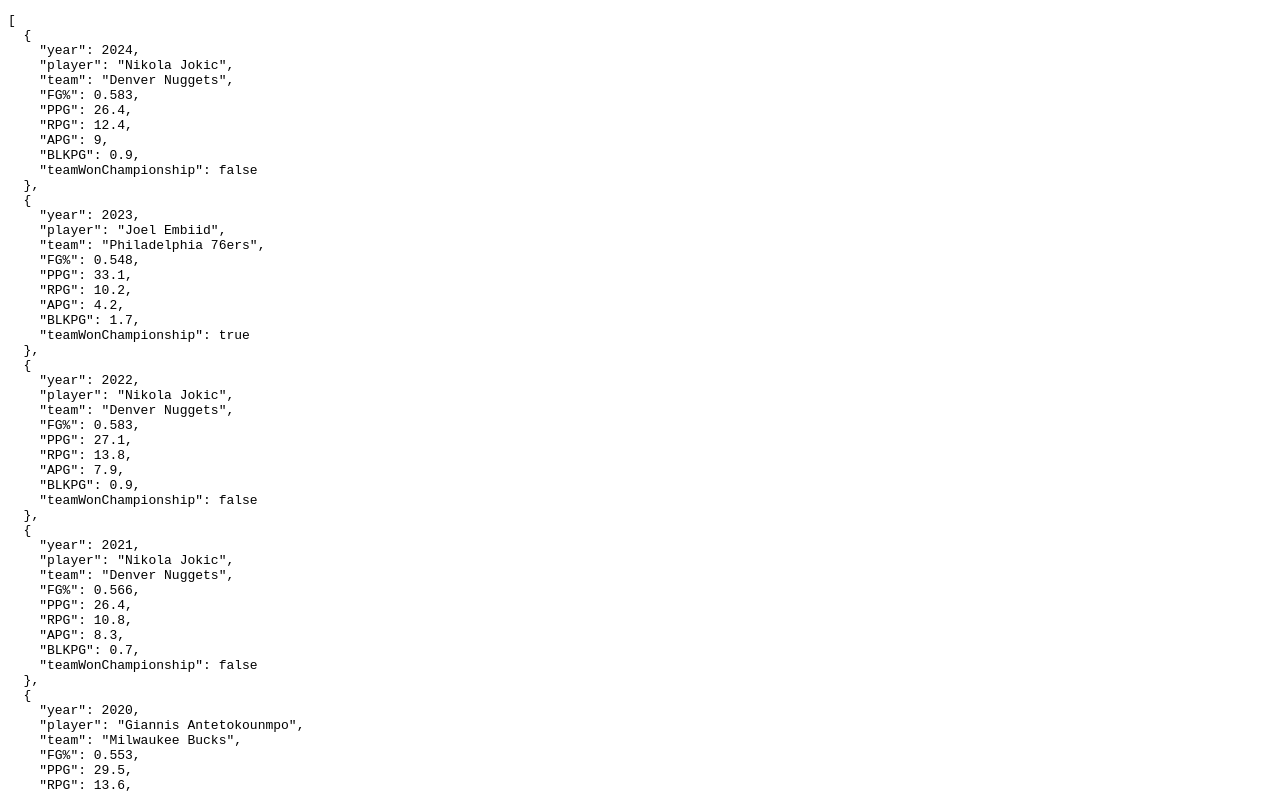
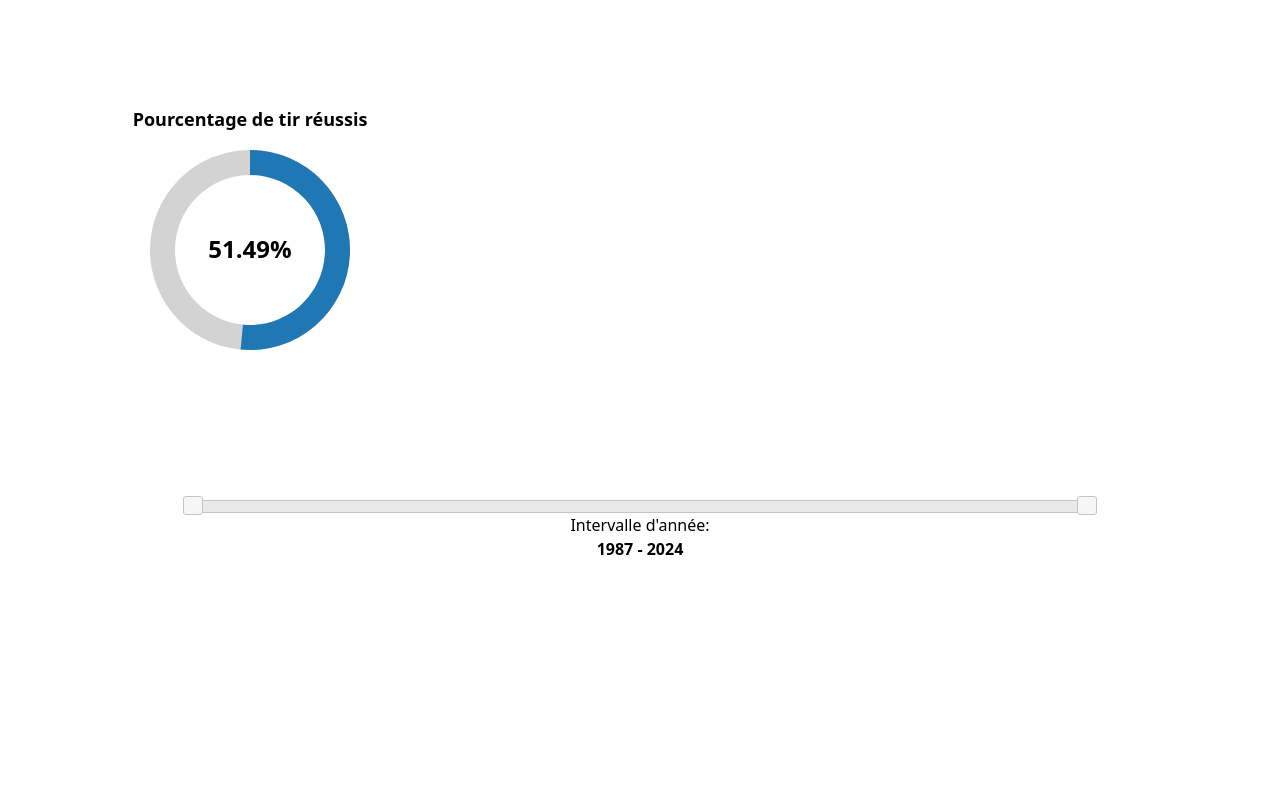
Before and after one commit to Romainub87/MVP_Tracker, a website built with webpack: page index.html in a window 1280 px wide. Shown: the top 793 px of the page. Built offline with nearby package versions, Linux system fonts and the light colour scheme.

Commit message:
feat(average): génération moyenne au shoot mvp selon année

```diff
--- a/index.html
+++ b/index.html
@@ -3,11 +3,25 @@
 <head>
   <meta charset="UTF-8">
   <meta name="viewport" content="width=device-width, initial-scale=1.0">
+  <script src="http://code.jquery.com/jquery-1.10.2.js"></script>
+  <script src="http://code.jquery.com/ui/1.11.4/jquery-ui.js"></script>
+  <link href="dist/tailwind.css" rel="stylesheet">
+  <link rel="stylesheet" href="http://code.jquery.com/ui/1.11.4/themes/smoothness/jquery-ui.css">
   <title>D3.js Project</title>
 </head>
 <body>
 <div id="chart"></div>
+<div>
+  <div style="width: 70%; margin: auto" id="intervalleAnnee" class="d-flex flex-column justify-content-center align-items-center">
+    <div id="slider"></div>
+  </div>
+  <p style="width: 100%; text-align: center; display: flex; flex-direction: column; justify-content: center; align-items: center">
+    <label for="anneeLabel">Intervalle d'année:</label>
+    <input type="text" id="anneeLabel" readonly="" style="text-align: center; width: min-content; border:0; font-weight:bold;">
+  </p>
+</div>
+
 <script src="https://d3js.org/d3.v7.min.js"></script>
-<script src="bundle.js"></script>
+<script src="average.bundle.js"></script>
 </body>
 </html>
--- a/package.json
+++ b/package.json
@@ -1,10 +1,12 @@
 {
   "scripts": {
     "build": "webpack",
-    "start": "webpack serve --open"
+    "start": "webpack serve --open",
+    "build:css": "tailwindcss -i ./styles/tailwind.css -o ./dist/tailwind.css --watch"
   },
   "dependencies": {
-    "d3": "^7.9.0"
+    "d3": "^7.9.0",
+    "tailwindcss": "^3.4.17"
   },
   "devDependencies": {
     "@babel/core": "^7.26.0",
--- /dev/null
+++ b/script/average.js
@@ -0,0 +1,107 @@
+d3.json('../data/data.json').then(data => {
+
+    const stats = {
+        'FG%': 'Pourcentage de tir réussis'
+    };
+
+    let startYear = Math.min(...data.filter(player => Object.keys(stats).some(statKey => player[statKey] != null)).map(player => player.year));
+    let endYear = Math.max(...data.filter(player => Object.keys(stats).some(statKey => player[statKey] != null)).map(player => player.year));
+
+    const circleRadius = 100;
+    const innerRadius = 75;
+
+    update(startYear, endYear);
+
+
+    function update(startYearSelected, endYearSelected) {
+
+        const validData = data.filter(player => player.year >= startYear && player.year <= endYear && Object.keys(stats).every(statKey => player[statKey] != null));
+        const averages = Object.keys(stats).reduce((acc, statKey) => {
+            const total = validData.reduce((sum, player) => sum + player[statKey], 0);
+            acc[statKey] = (total / validData.length) * (statKey.includes('%') ? 100 : 1);
+            return acc;
+        }, {});
+
+        // suppriemr le graphique précédent
+        let svg = d3.select('svg').remove();
+
+        svg = d3.select('#chart').append('svg')
+            .attr('width', 500)
+            .attr('height', 500);
+
+        const arcGenerator = d3.arc()
+            .innerRadius(innerRadius)
+            .outerRadius(circleRadius);
+
+        const pie = d3.pie()
+            .value(d => 100);
+
+        const color = d3.scaleOrdinal(d3.schemeCategory10);
+
+        const arcs = svg.selectAll('.arc')
+            .data(pie(Object.entries(averages).map(([key, value]) => ({ key, value }))))
+            .enter().append('g')
+            .attr('class', 'arc')
+            .attr('transform', 'translate(250, 250)');
+
+        // Background arc
+        arcs.append('path')
+            .attr('d', arcGenerator)
+            .attr('fill', '#d3d3d3');
+
+        // Foreground arc
+        arcs.append('path')
+            .attr('d', arcGenerator)
+            .attr('fill', (d, i) => color(i))
+            .transition()
+            .duration(1000)
+            .attrTween('d', function(d) {
+                const interpolate = d3.interpolate({ startAngle: 0, endAngle: 0 }, { startAngle: 0, endAngle: (d.data.value / 100) * 2 * Math.PI });
+                return function(t) {
+                    return arcGenerator(interpolate(t));
+                };
+            });
+
+        // Statistic name above the circle
+        svg.append('text')
+            .attr('transform', 'translate(250, 120)') // Position above the center
+            .attr('dy', '0.35em')
+            .attr('text-anchor', 'middle')
+            .attr('font-size', '18px')
+            .attr('font-weight', 'bold')
+            .text(stats['FG%']);
+
+        // Statistic value in the center
+        svg.append('text')
+            .attr('transform', 'translate(250, 250)')
+            .attr('dy', '0.35em')
+            .attr('text-anchor', 'middle')
+            .attr('font-size', '24px')
+            .attr('font-weight', 'bold')
+            .text(`${averages['FG%'].toFixed(2)}%`);
+
+        console.log(startYearSelected, endYearSelected, startYear, endYear);
+
+        $( function() {
+            let delayTimeout;
+            $( "#intervalleAnnee" ).slider({
+                range: true,
+                min: 1987,
+                max: 2024,
+                values: [ startYearSelected, endYearSelected ],
+                slide: function( event, ui ) {
+                    clearTimeout(delayTimeout);
+                    delayTimeout = setTimeout(function() {
+                        startYear = ui.values[ 0 ];
+                        endYear = ui.values[ 1 ];
+                        update(ui.values[ 0 ], ui.values[ 1 ]);
+                        $( "#anneeLabel" ).val(ui.values[ 0 ] + " - " + ui.values[ 1 ]);
+                    }, 500); // Délai en millisecondes
+                }
+            });
+
+            $( "#anneeLabel" ).val($( "#intervalleAnnee" ).slider("values", 0) + " - " + $( "#intervalleAnnee" ).slider("values", 1));
+        });
+    }
+
+});
--- a/script/script.js
+++ /dev/null
@@ -1,13 +0,0 @@
-// script.js
-
-// Load JSON data from the data directory
-d3.json('data/data.json').then(data => {
-    // Select the div element
-    const container = d3.select('#chart');
-
-    // Append the data as text
-    container.append('pre')
-        .text(JSON.stringify(data, null, 2));
-}).catch(error => {
-    console.error('Error loading the JSON data:', error);
-});
--- /dev/null
+++ b/styles/tailwind.css
@@ -0,0 +1,3 @@
+@tailwind base;
+@tailwind components;
+@tailwind utilities;
--- /dev/null
+++ b/tailwind.config.js
@@ -0,0 +1,11 @@
+/** @type {import('tailwindcss').Config} */
+module.exports = {
+  content: [
+    './index.html',
+    './script/**/*.{js,jsx,ts,tsx}',
+  ],
+  theme: {
+    extend: {},
+  },
+  plugins: [],
+}
--- a/webpack.config.js
+++ b/webpack.config.js
@@ -2,9 +2,11 @@
 
 module.exports = {
     mode: 'development',
-    entry: './script/script.js',
+    entry: {
+        average: './script/average.js',
+    },
     output: {
-        filename: 'bundle.js',
+        filename: '[name].bundle.js',
         path: path.resolve(__dirname),
         clean: true,
     },
```
Also changed, not shown: 1 other file.
